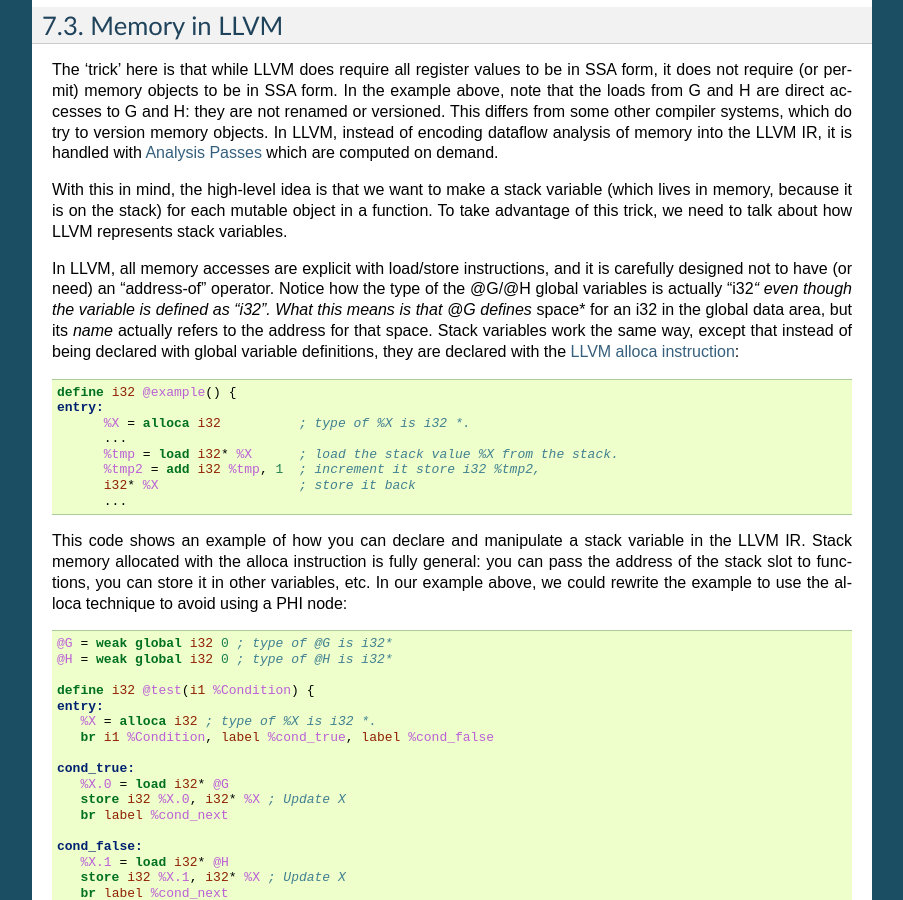
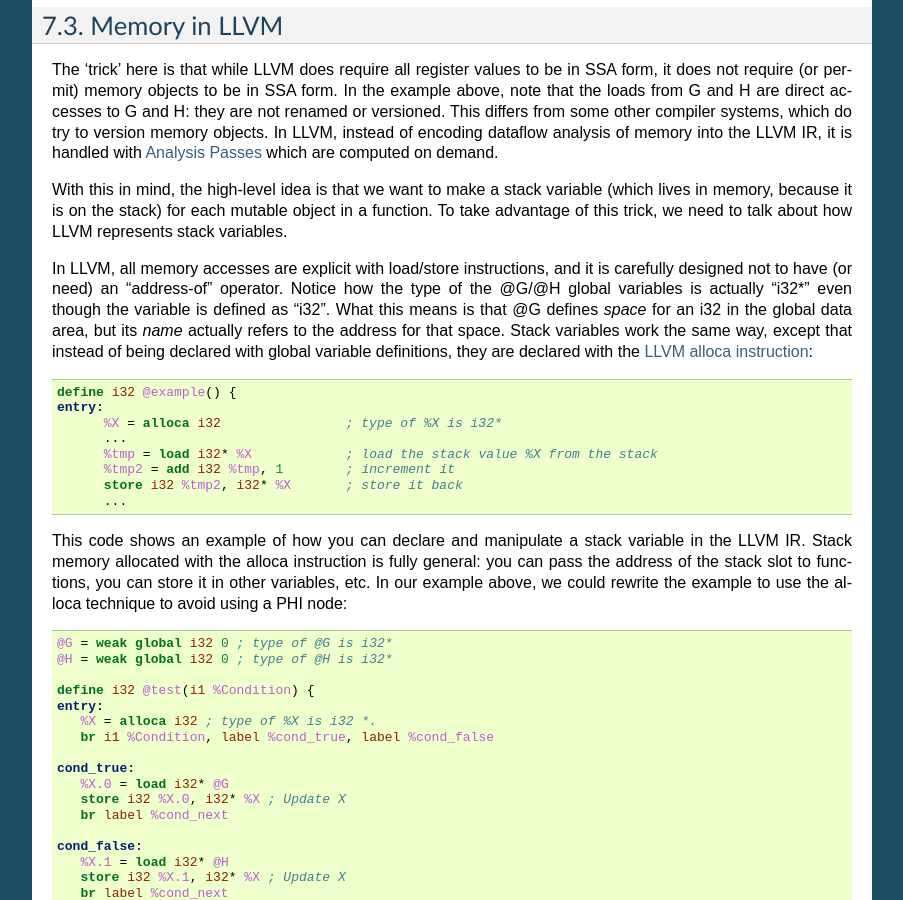
Before and after one commit to llvmpy/llvmpy, a Sphinx documentation site: the page built from docs/source/doc/kaleidoscope/PythonLangImpl7.rst, in a window 1280 px wide and 900 px high, scrolled down 1424 px. Shown: the whole window, without its empty margins (198-1101 px from the left). Built offline with Sphinx 7.4.7, drawn with Linux system fonts in a browser that asks for light colours; the version number could not be read and is left out.

Commit message:
Fix corrupted text and example in 7.3 Memory in LLVM

```diff
--- a/docs/source/doc/kaleidoscope/PythonLangImpl7.rst
+++ b/docs/source/doc/kaleidoscope/PythonLangImpl7.rst
@@ -121,8 +121,8 @@
 In LLVM, all memory accesses are explicit with load/store instructions,
 and it is carefully designed not to have (or need) an "address-of"
 operator. Notice how the type of the @G/@H global variables is actually
-"i32\ *" even though the variable is defined as "i32". What this means
-is that @G defines* space* for an i32 in the global data area, but its
+"i32\*" even though the variable is defined as "i32". What this means
+is that @G defines *space* for an i32 in the global data area, but its
 *name* actually refers to the address for that space. Stack variables
 work the same way, except that instead of being declared with global
 variable definitions, they are declared with the `LLVM alloca
@@ -133,11 +133,11 @@
 
    define i32 @example() {
    entry:
-         %X = alloca i32          ; type of %X is i32 *.
+         %X = alloca i32                ; type of %X is i32*
          ...
-         %tmp = load i32* %X      ; load the stack value %X from the stack.
-         %tmp2 = add i32 %tmp, 1  ; increment it store i32 %tmp2,
-         i32* %X                  ; store it back
+         %tmp = load i32* %X            ; load the stack value %X from the stack
+         %tmp2 = add i32 %tmp, 1        ; increment it
+         store i32 %tmp2, i32* %X       ; store it back
          ...
 
 
```
